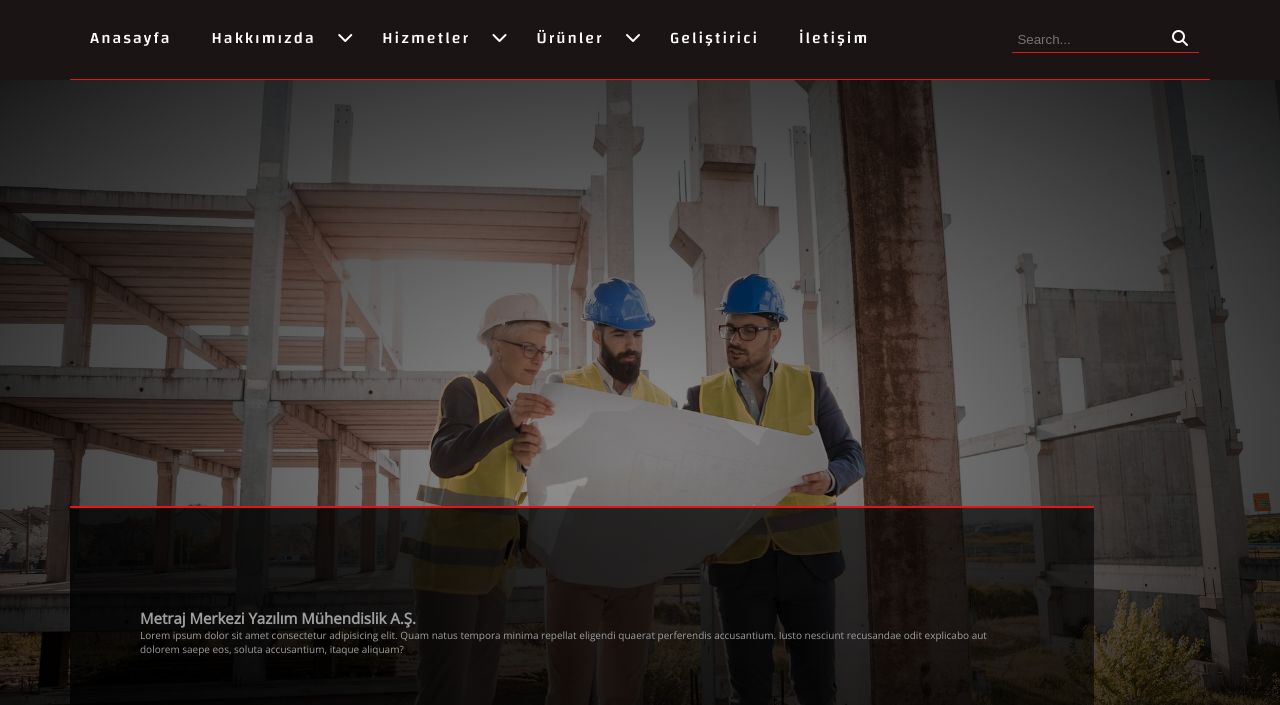
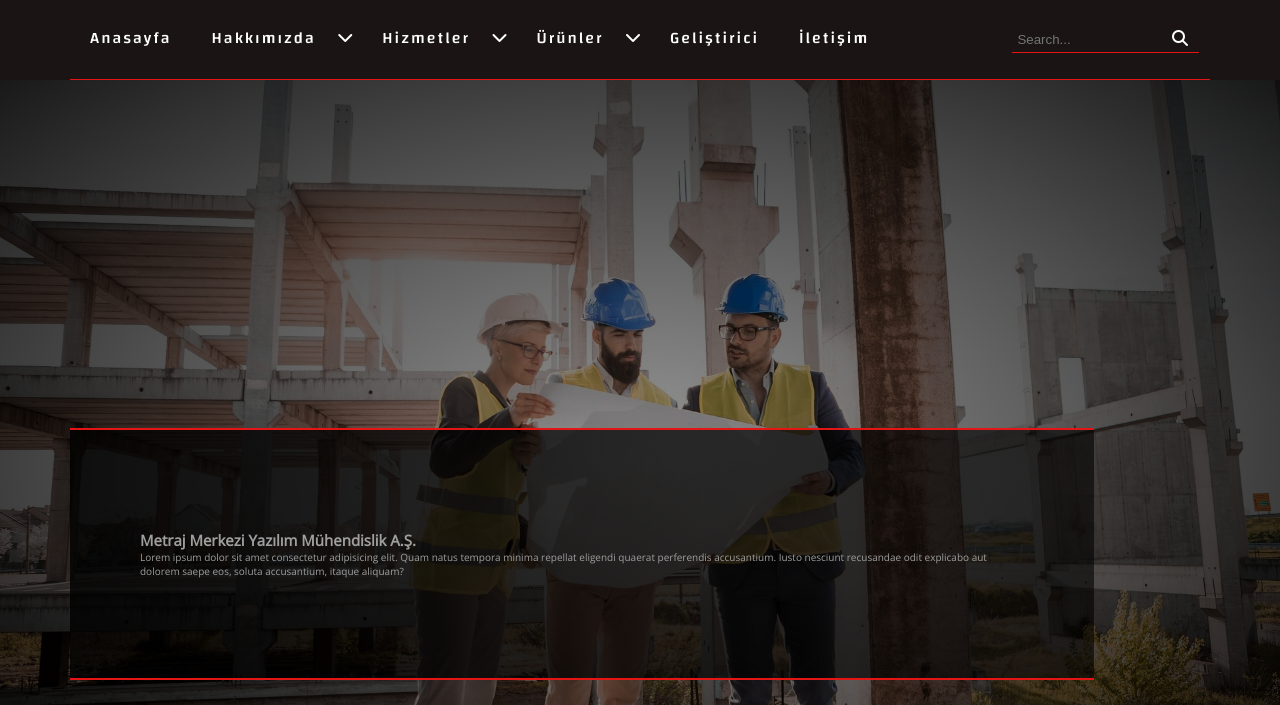
Before and after one commit to FikretAKBAS/metrajmerkeziofficial, a plain HTML site: page index.html in a window 1280 px wide. Shown: the part 95-800 px from the top of the page. Drawn offline with nearby package versions, Linux system fonts and the light colour scheme.

Commit message:
sixth commit

```diff
--- a/scss/styles.scss
+++ b/scss/styles.scss
@@ -192,7 +192,7 @@ img {
 
             .slide-content {
                 position: absolute;
-                top: 55%;
+                top: 45%;
                 width: 80%;
                 border-top: 2px solid $primary-color;
                 border-bottom: 2px solid $primary-color;
```
Also changed, not shown: css/styles.css.
